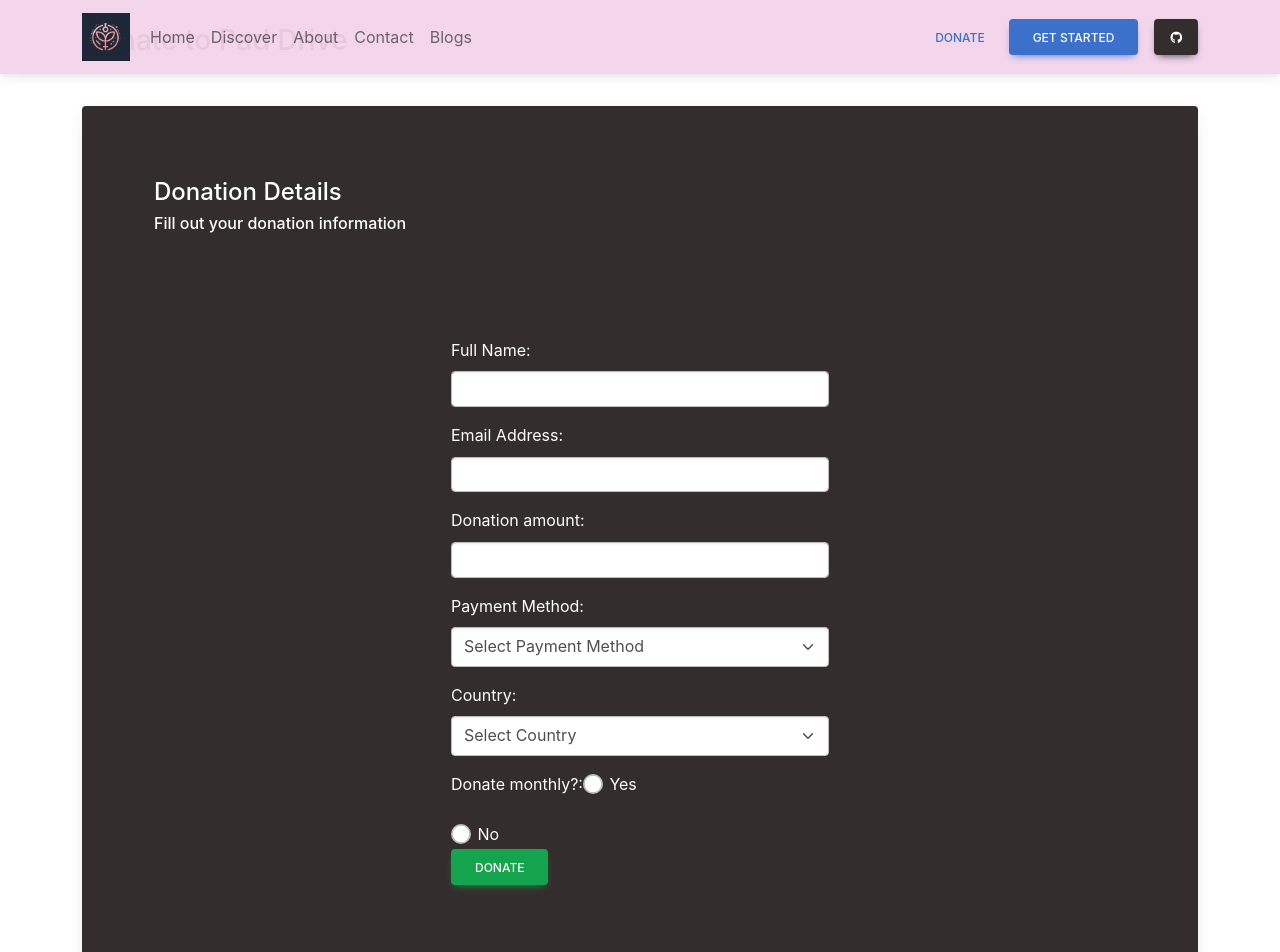
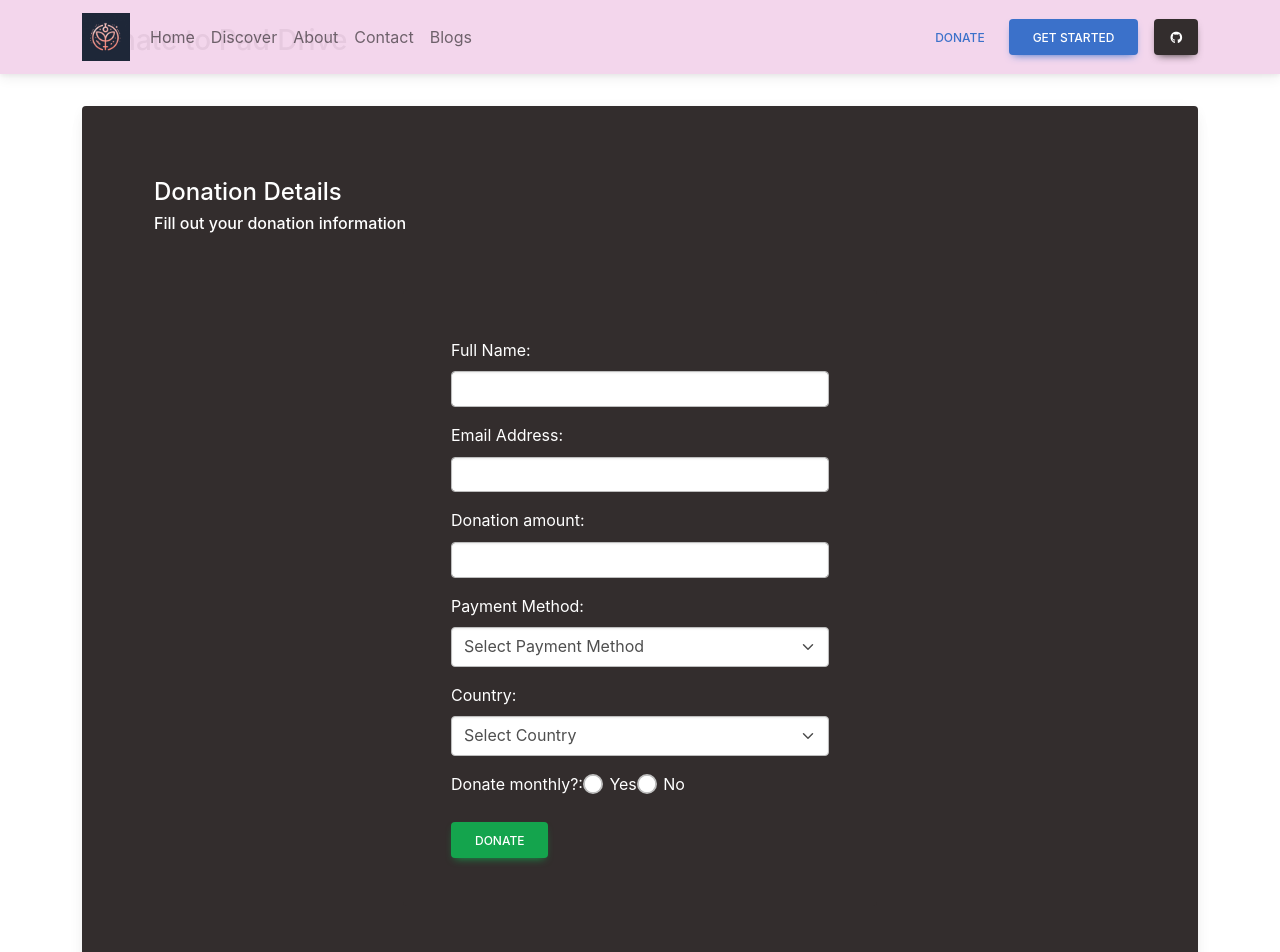
Before and after one commit to agent19music/lifeonarock-react, a React (Create React App) app: page /paddrive in a window 1280 px wide. Shown: the top 952 px of the page. Built offline with nearby package versions, Linux system fonts and the light colour scheme; data requests are answered from the project's data file.

Commit message:
Update pad drive

```diff
--- a/src/pages/Paddrive.js
+++ b/src/pages/Paddrive.js
@@ -120,7 +120,7 @@ export default function Paddrive({ toggle, toggle3 }) {
             <div className="mb-3">
               <label
                 htmlFor="donateMonthly"
-                className={`form-label text-${toggle3}`}
+                className={`form-label text-${toggle3} pr-3`}
               >
                 Donate monthly?:
               </label>
@@ -135,8 +135,7 @@ export default function Paddrive({ toggle, toggle3 }) {
               <label htmlFor="yes" className="form-check-label">
                 Yes
               </label>
-            </div>
-            <div className='form-check'>
+
              <input
              type='radio'
              id='no'
```
